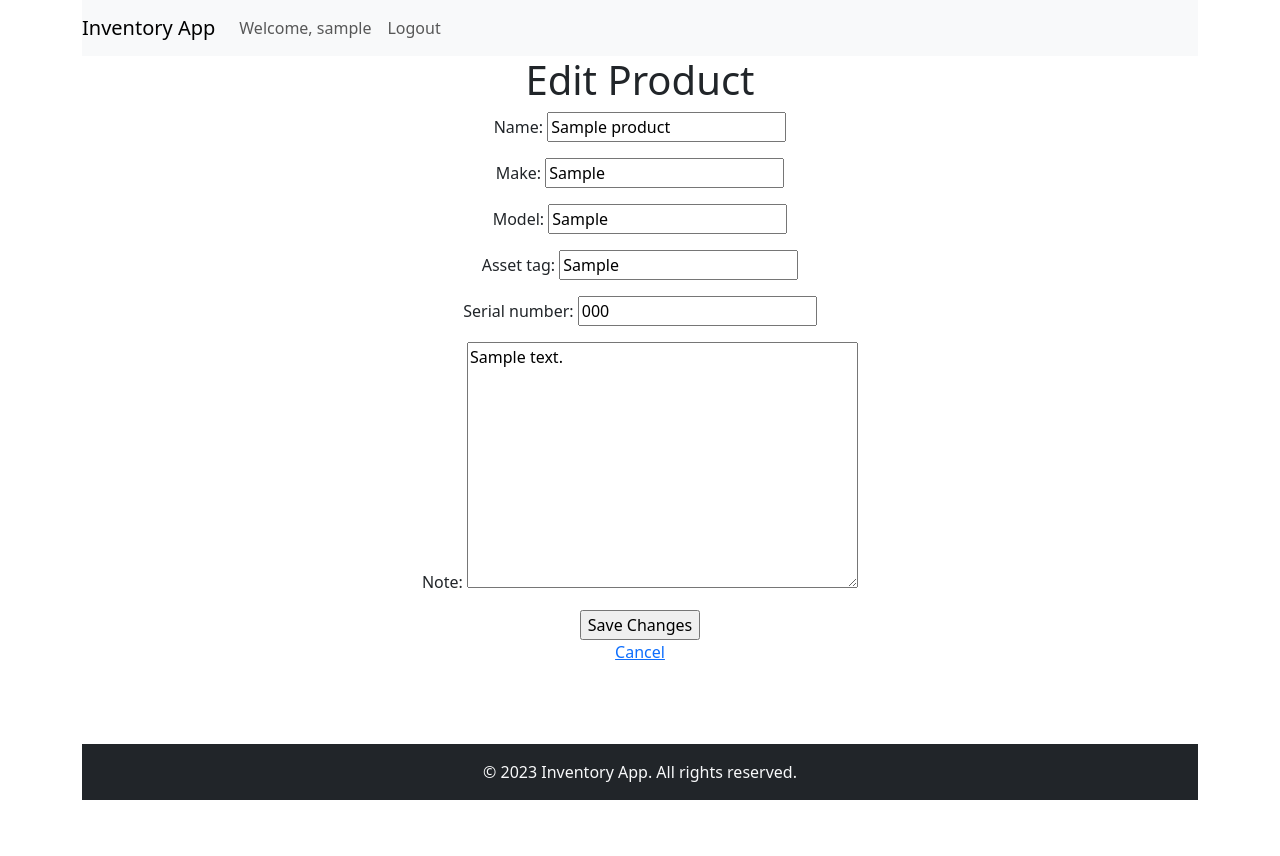
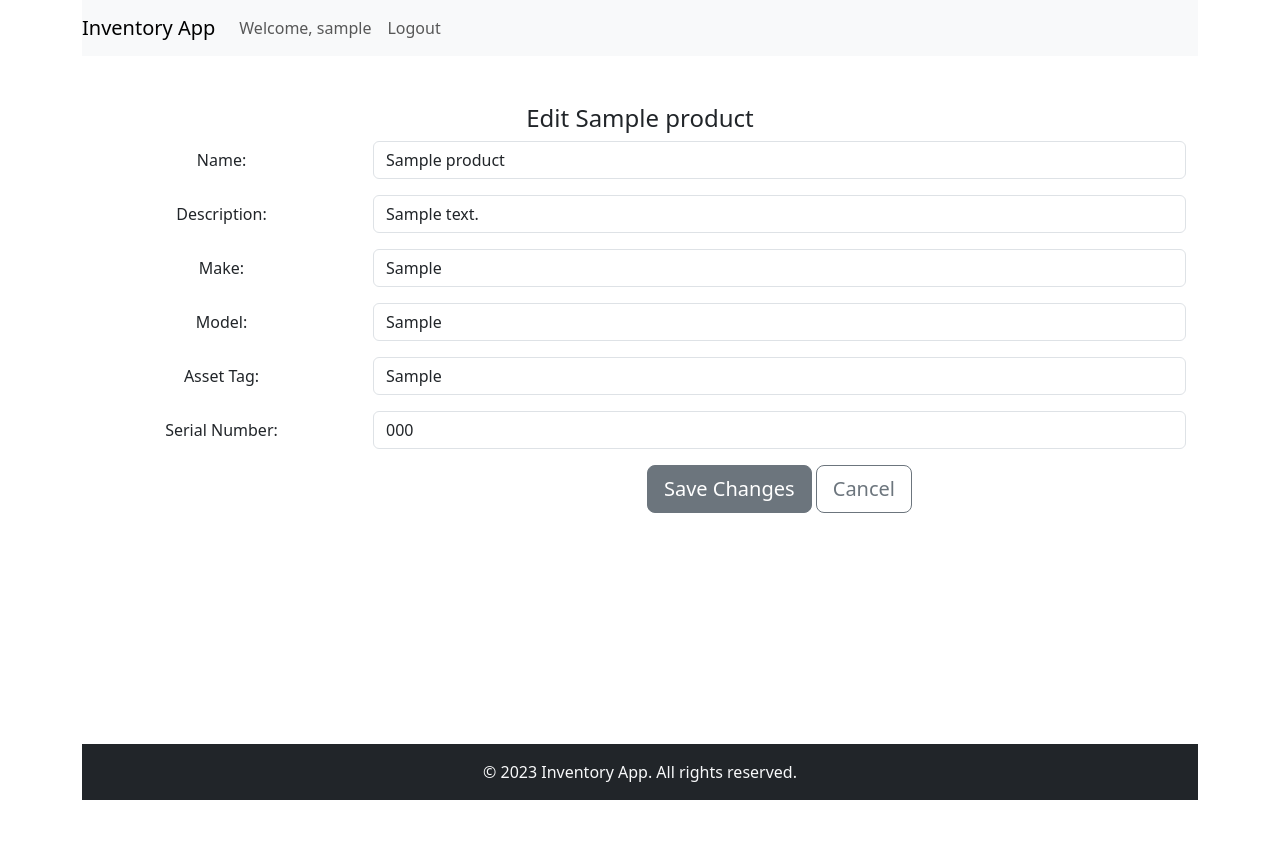
Before and after one commit to bsarifhsu/miniproject4BSari, a Django app: page /products/1/edit/ in a window 1280 px wide. Run offline with Django 4.2, Linux system fonts and the light colour scheme; a user stored in the database is signed in; tables that the repository leaves empty hold one stand-in row (values such as "Sample post").

Commit message:
Edit Product page is updated.

```diff
--- a/inventory/templates/inventory/product_edit.html
+++ b/inventory/templates/inventory/product_edit.html
@@ -1,15 +1,55 @@
-
 {% extends "base.html" %}
 
 {% block title %}Edit Product{% endblock %}
 
 {% block content %}
-    <!-- Your specific page content goes here -->
-    <h1>Edit Product</h1>
-    <form method="post">
-        {% csrf_token %}
-        {{ form.as_p }}
-        <input type="submit" value="Save Changes">
-    </form>
-    <a href="{% url 'inventory:product_detail' product.id %}">Cancel</a>
+    <div class="container col-xxl-6 py-5">
+        <h4>Edit {{ form.name.value }}</h4>
+        <form method="post">
+            {% csrf_token %}
+            <div class="mb-3 row">
+                <label for="{{ form.name.id_for_label }}" class="col-sm-3 col-form-label">Name:</label>
+                <div class="col-sm-9">
+                    <input type="text" class="form-control" id="{{ form.name.id_for_label }}" name="{{ form.name.name }}" value="{{ form.name.value }}">
+                </div>
+            </div>
+            <div class="mb-3 row">
+                <label for="{{ form.note.id_for_label }}" class="col-sm-3 col-form-label">Description:</label>
+                <div class="col-sm-9">
+                    <input type="text" class="form-control" id="{{ form.note.id_for_label }}" name="{{ form.note.name }}" value="{{ form.note.value }}">
+                </div>
+            </div>
+            <div class="mb-3 row">
+                <label for="{{ form.make.id_for_label }}" class="col-sm-3 col-form-label">Make:</label>
+                <div class="col-sm-9">
+                    <input type="text" class="form-control" id="{{ form.make.id_for_label }}" name="{{ form.make.name }}" value="{{ form.make.value }}">
+                </div>
+            </div>
+            <div class="mb-3 row">
+                <label for="{{ form.model.id_for_label }}" class="col-sm-3 col-form-label">Model:</label>
+                <div class="col-sm-9">
+                    <input type="text" class="form-control" id="{{ form.model.id_for_label }}" name="{{ form.model.name }}" value="{{ form.model.value }}">
+                </div>
+            </div>
+            <div class="mb-3 row">
+                <label for="{{ form.asset_tag.id_for_label }}" class="col-sm-3 col-form-label">Asset Tag:</label>
+                <div class="col-sm-9">
+                    <input type="text" class="form-control" id="{{ form.asset_tag.id_for_label }}" name="{{ form.asset_tag.name }}" value="{{ form.asset_tag.value }}">
+                </div>
+            </div>
+            <div class="mb-3 row">
+                <label for="{{ form.serial_number.id_for_label }}" class="col-sm-3 col-form-label">Serial Number:</label>
+                <div class="col-sm-9">
+                    <input type="text" class="form-control" id="{{ form.serial_number.id_for_label }}" name="{{ form.serial_number.name }}" value="{{ form.serial_number.value }}">
+                </div>
+            </div>
+            <div class="mb-3 row">
+                <div class="col-sm-9 offset-sm-3">
+                    <button type="submit" class="btn btn-secondary btn-lg">Save Changes</button>
+                    <a href="{% url 'inventory:product_detail' product.id %}" class="btn btn-outline-secondary btn-lg">Cancel</a>
+                </div>
+            </div>
+        </form>
+
+    </div>
 {% endblock %}
--- a/inventory/templates/inventory/product_list.html
+++ b/inventory/templates/inventory/product_list.html
@@ -27,6 +27,10 @@
                     <td>{{ product.asset_tag }}</td>
                     <td>{{ product.serial_number }}</td>
                     <td>{{ product.note }}</td>
+                    <td>
+                        <a href="{% url 'inventory:product_edit' product.id %}" class="btn btn-outline-secondary btn-sm">Edit</a>
+                        <a href="{% url 'inventory:product_delete' product.id %}" class="btn btn-outline-danger btn-sm" onclick="return confirm('Are you sure you want to delete this product?')">Delete</a>
+                    </td>
                 </tr>
             {% endfor %}
         </tbody>
```
